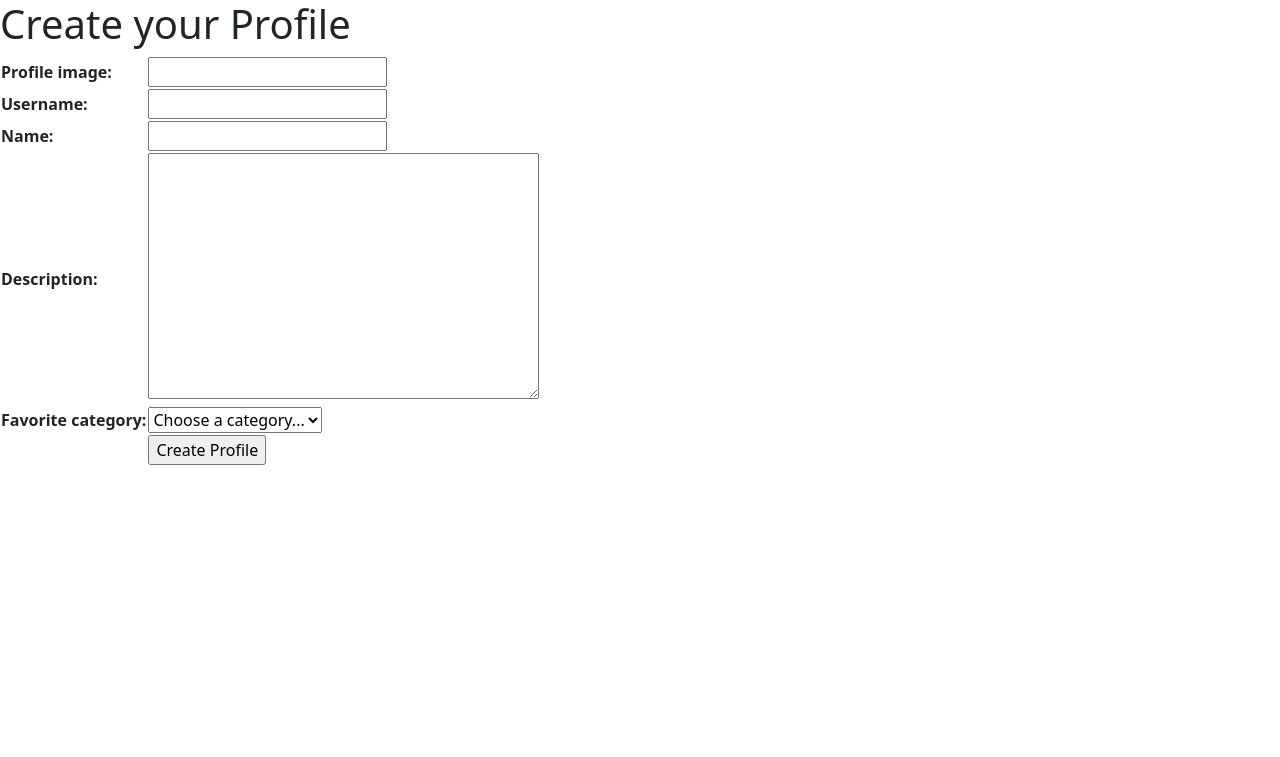
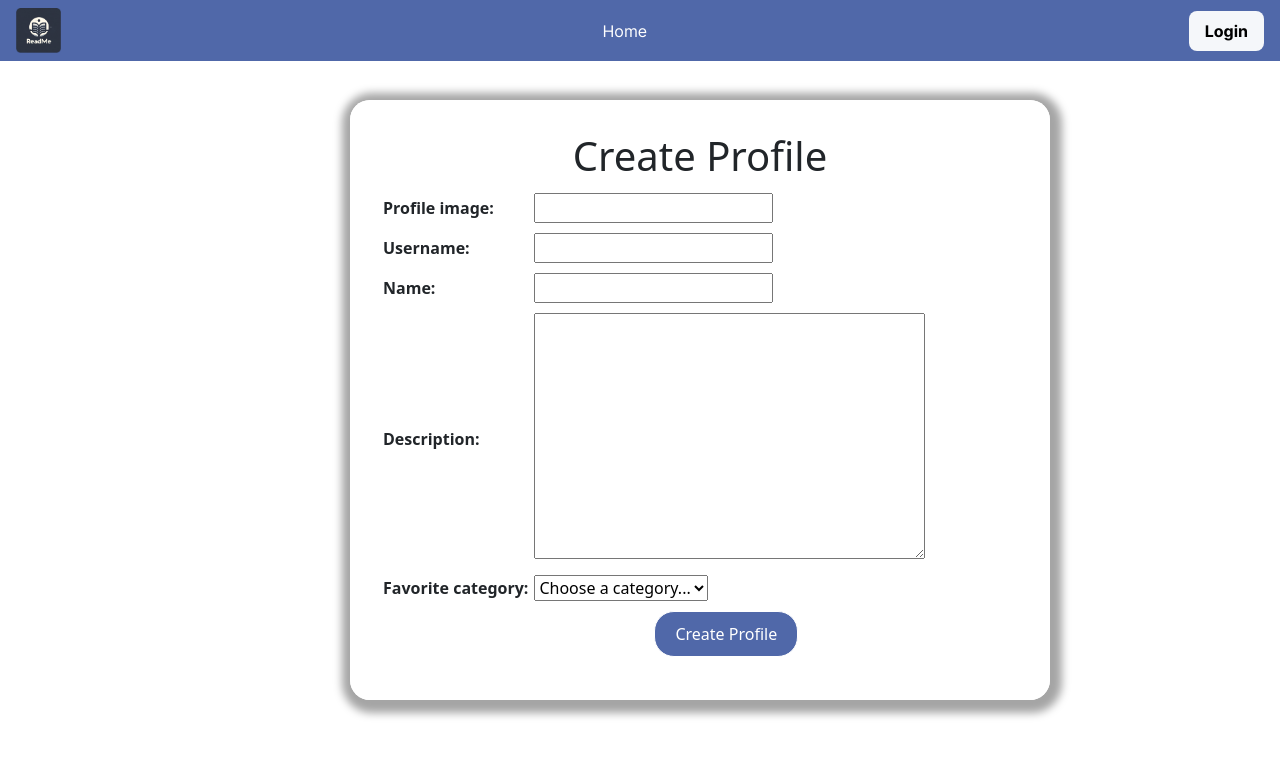
Before and after one commit to PBP-F04/README-app, a Django app: page /profile/create-profile/ in a window 1280 px wide. Shown: the top 757 px of the page. Run offline with Django 4.2, Linux system fonts and the light colour scheme; the visitor is signed in with stand-in values (Sample User, id 1); data comes from the database, SQL or seed files in the repository.

Commit message:
update css create profile

```diff
--- a/UserProfile/templates/create_profile.html
+++ b/UserProfile/templates/create_profile.html
@@ -7,8 +7,11 @@
 {% endblock meta %}
 
 {% block content %}
+    {% include 'header.html' %}
     <body>
-    <h1>Create your Profile</h1>
+        <div class="createbox">
+            <h1>Create Profile</h1>
+                <div class="createform">
                     <form method="POST">
                         {% csrf_token %}
                         <table>
@@ -16,10 +19,13 @@
                             <tr>
                                 <td></td>
                                 <td>
-                        <input type="submit" value="Create Profile"/>
+                                    <input class="createbutton" type="submit" value="Create Profile"/>
                                 </td>
                             </tr>
                         </table>
                     </form>
+                </div>
+        </div>
     </body>
+    {% include 'footer.html' %}
 {% endblock %}
--- a/static/styles/index.css
+++ b/static/styles/index.css
@@ -36,6 +36,7 @@ body {
 
 .descfav_attributes {
     text-align: center;
+    margin-top: 15px;
 }
 
 .imageprofile {
@@ -45,7 +46,7 @@ body {
     margin-top: 20px;
 }
 
-#editButton {
+.editprofile {
     background-color: #5068A9;
     height: 35px;
     color: #fff;
@@ -93,3 +94,45 @@ body {
     width: 100%;
     padding: 10px;
 }
+
+.createbox {
+    background-color: rgba(255, 255, 255, 0.9);
+    border: 2px solid rgba(255, 255, 255, 0.5);
+    border-radius: 20px;
+    box-shadow: 2px 3px 8px 10px #a5a5a5;
+    padding: 30px;
+    position: absolute;
+    top: 100px;
+    left: 350px;
+    text-align: center;
+    width: 700px;
+    max-width: 90%;
+    height: 600px;
+    margin-bottom: 20px;
+}
+
+.createform {
+    text-align: left;
+}
+
+.createform tr {
+    margin-bottom: 10px;
+}
+
+.createform td {
+    padding: 5px;
+}
+
+.createbutton {
+    background-color: #5068A9;
+    color: #fff;
+    border: 1px solid #fff;
+    padding: 10px 20px;
+    cursor: pointer;
+    border-radius: 20px;
+    margin-left: 120px;
+}
+
+.createbutton:hover {
+    background-color: #213467;
+}
```
Also changed, not shown: UserProfile/templates/user_profile.html (+9 -8 lines). Lines whose indentation alone changed are shown as unchanged.
